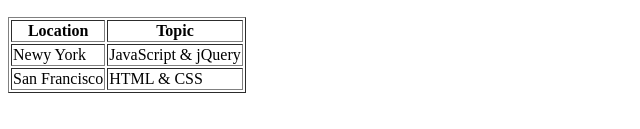
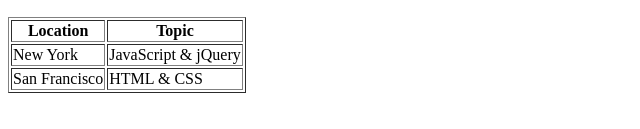
Before and after one commit to kushidhar03/GirlDevelopIt, a plain HTML site: page index.html in a window 1280 px wide. Shown: the part 399-528 px from the top of the page, 0-640 px from the left. Drawn offline with Linux system fonts and the light colour scheme.

Commit message:
Corrected Spell mistakes in table

```diff
--- a/index.html
+++ b/index.html
@@ -54,7 +54,7 @@
           </thead>
           <tbody>
             <tr>
-              <td>Newy York</td>
+              <td>New York</td>
               <td>JavaScript & jQuery</td>
             </tr>
             <tr>
```
